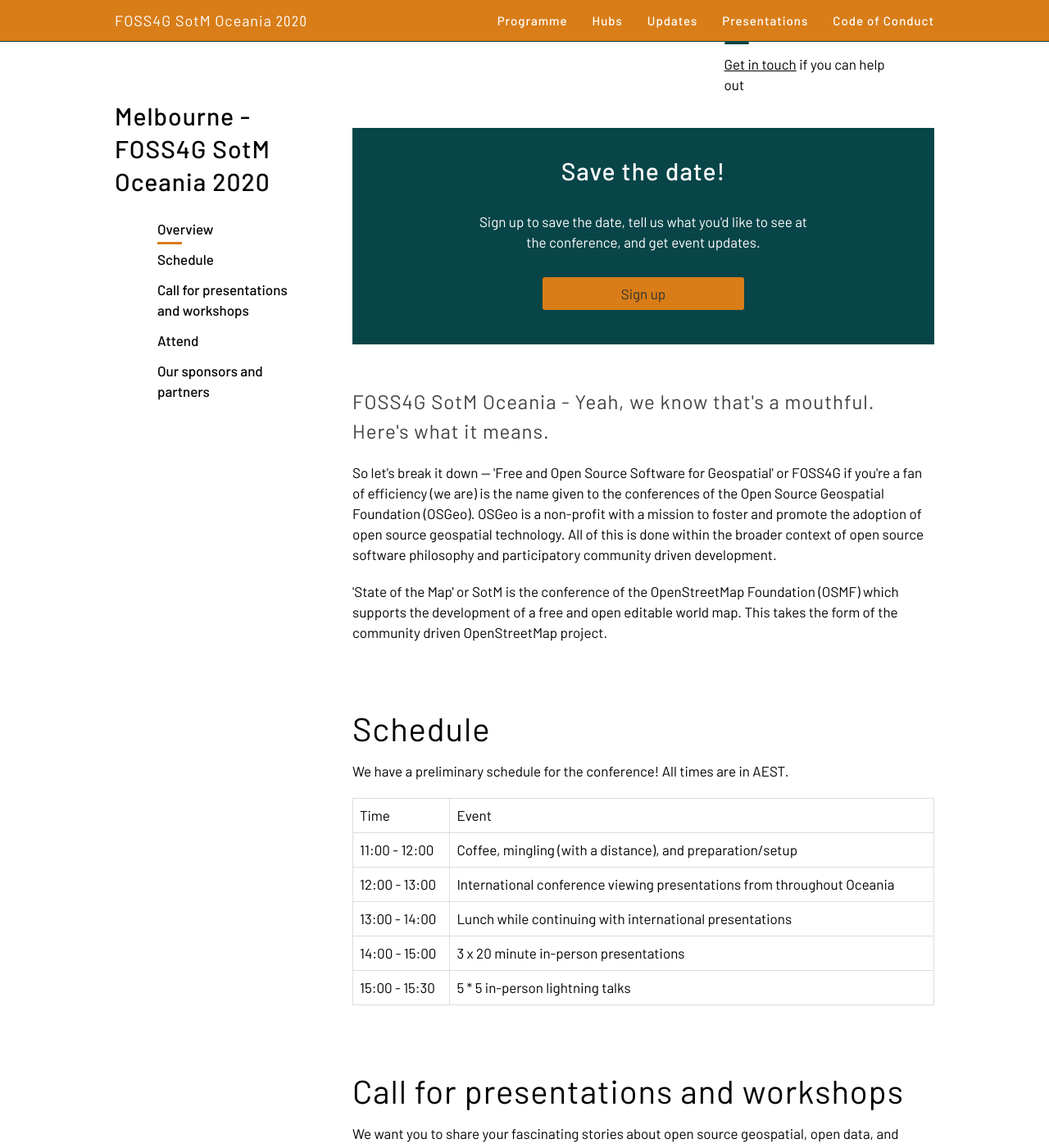
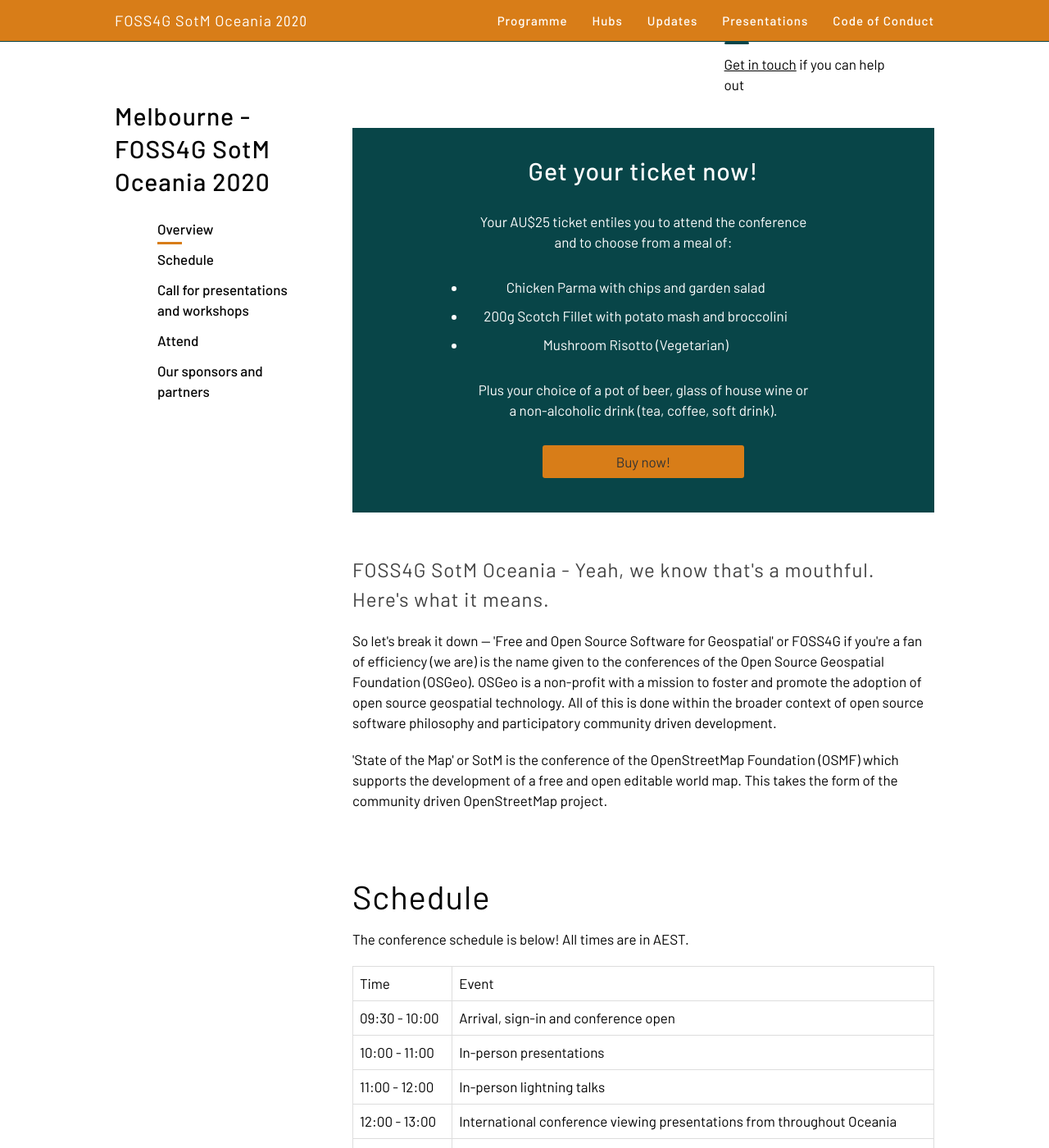
Before and after one commit to osgeo-oceania/foss4g-sotm-oceania-2020, a Jekyll site: the page built from hubs/melbourne/index.html, in a window 1280 px wide and 1400 px high, scrolled down 546 px. Shown: the whole window at 82% size. Built offline with Jekyll 4.4.1, drawn with Linux system fonts in a browser that asks for light colours; some of the changed text lies outside the part shown.

Commit message:
Updated melbourne schedule and tickets

```diff
--- a/hubs/melbourne/index.html
+++ b/hubs/melbourne/index.html
@@ -75,14 +75,20 @@
 <section class="center page" id="newsletter">
   <div class="limiter">
     <div id="pad4y">
-      <form action="https://forms.gle/Coo7UWioqU8T1HNW6" method="get" id="hold-the-date" name="hold-the-date" target="_blank" novalidate="">
+      <form action="https://ti.to/foss4g-oceania/2020-melbourne-hub" method="get" id="hold-the-date" name="hold-the-date" target="_blank" novalidate="">
         <div>
-          <h1 style="padding-top: 0px;">Save the date!</h1>
+          <h1 style="padding-top: 0px;">Get your ticket now!</h1>
           <p class="col10 margin1 space-top1 pad4x"><!--Registration is opening soon. -->
-           Sign up to save the date, tell us what you'd like to see at the conference, and get event updates.</p>
+            Your AU$25 ticket entiles you to attend the conference and to choose from a meal of:</p>
+          <ul class="col10 margin1 space-top1 pad4x">
+            <li>Chicken Parma with chips and garden salad</li>
+            <li>200g Scotch Fillet with potato mash and broccolini</li>
+            <li>Mushroom Risotto (Vegetarian)</li>
+          </ul>
+          <p  class="col10 margin1 space-top1 pad4x">Plus your choice of a pot of beer, glass of house wine or a non-alcoholic drink (tea, coffee, soft drink).</p>
           <div class="clearfix pad1y space-top2">
             <fieldset class="clearfix input-pill col6 margin3 margin3r pill with-icon space-bottom2">
-              <input type="submit" value="Sign up" name="subscribe" id="mc-embedded-subscribe" class="col10 margin1 space-top1 pad4x button">
+              <input type="submit" value="Buy now!" name="subscribe" id="mc-embedded-subscribe" class="col10 margin1 space-top1 pad4x button" />
             </fieldset>
           </div>
         </div>
@@ -98,7 +104,7 @@
 </section>
 <section>
   <h2 id="schedule">Schedule</h2>
-  <p>We have a preliminary schedule for the conference! All times are in AEST.</p>
+  <p>The conference schedule is below! All times are in AEST.</p>
   <table>
     <thead>
       <tr>
@@ -107,7 +113,13 @@
     </thead>
     <tbody>
       <tr>
-        <td>11:00 - 12:00</td><td>Coffee, mingling (with a distance), and preparation/setup</td>
+        <td>09:30 - 10:00</td><td>Arrival, sign-in and conference open</td>
+      </tr>
+      <tr>
+        <td>10:00 - 11:00</td><td>In-person presentations</td>
+      </tr>
+      <tr>
+        <td>11:00 - 12:00</td><td>In-person lightning talks</td>
       </tr>
       <tr>
         <td>12:00 - 13:00</td><td>International conference viewing presentations from throughout Oceania</td>
@@ -116,14 +128,12 @@
         <td>13:00 - 14:00</td><td>Lunch while continuing with international presentations</td>
       </tr>
       <tr>
-        <td>14:00 - 15:00</td><td>3 x 20 minute in-person presentations</td>
-      </tr>
-      <tr>
-        <td>15:00 - 15:30</td><td>5 * 5 in-person lightning talks</td>
+        <td>14:00 - 14:15</td><td>Conference close</td>
       </tr>
     </tbody>
   </table>
 
+  <p>Speakers and lightning talks will be announced closer to the conference date.</p>
 </section>
 <section>
   <h2 id="present">Call for presentations and workshops</h2>
```
